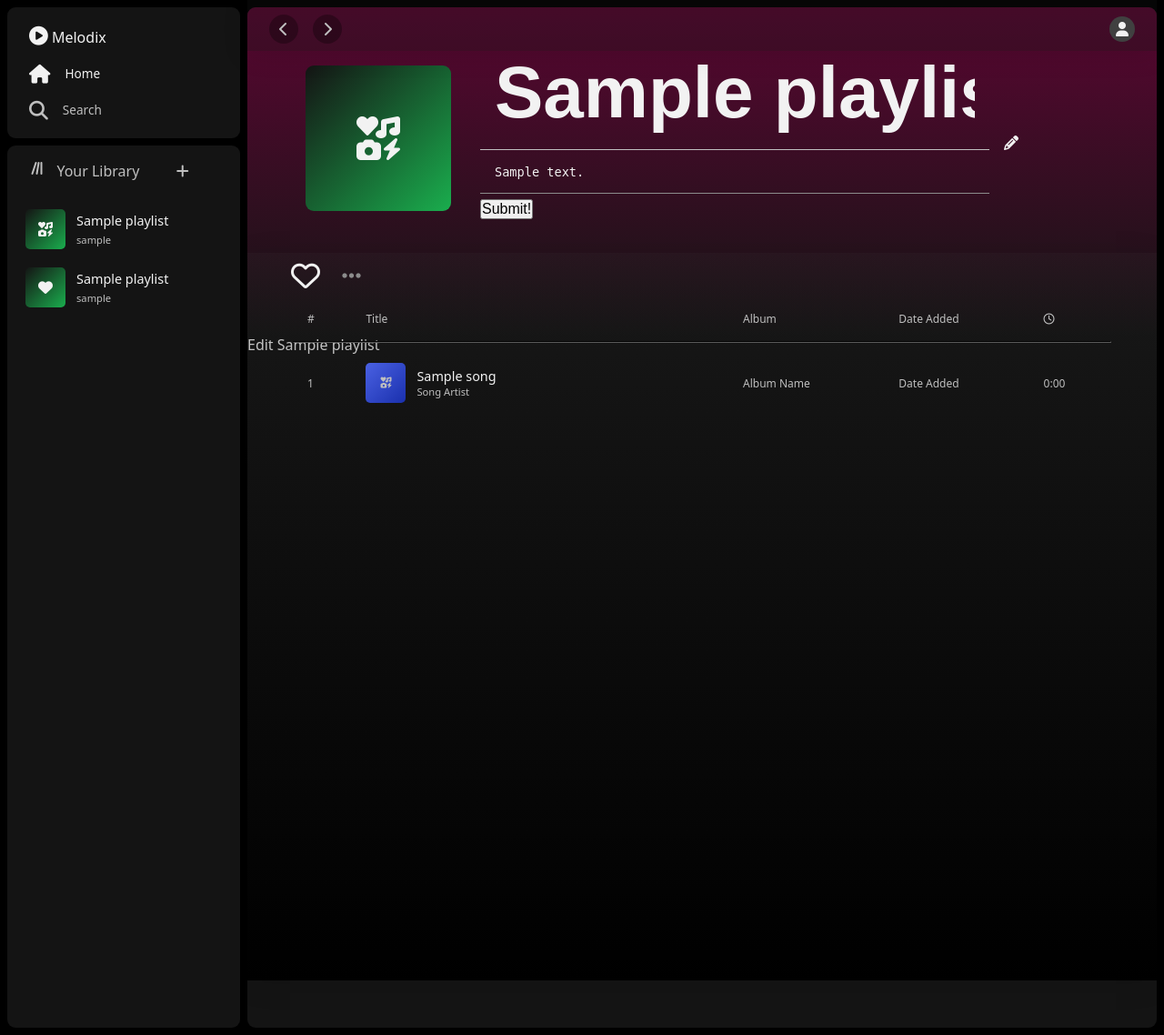
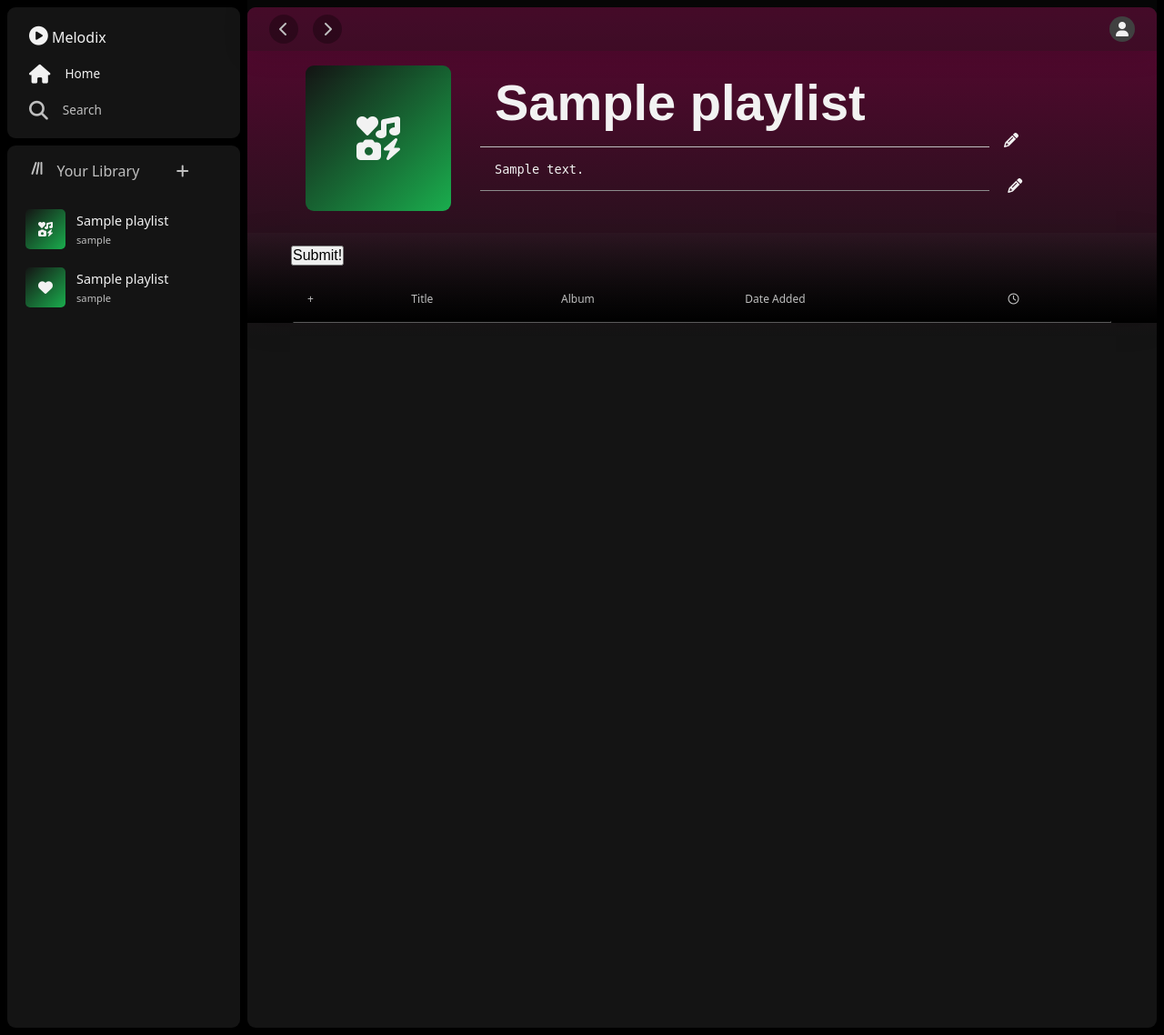
Before and after one commit to Flips97/melodix, a Django app: page /playlists/1/update/ in a window 1280 px wide. Shown: the whole page at 91% size. Run offline with Django 5.2, Linux system fonts and the light colour scheme; a user stored in the database is signed in; tables that the repository leaves empty hold one stand-in row (values such as "Sample post"); lists and menus that the app fills with data are empty; some libraries are stand-ins or nearby versions.

Commit message:
Styles playlist form

```diff
--- a/main_app/static/css/style.css
+++ b/main_app/static/css/style.css
@@ -336,16 +336,16 @@ li {
     outline: 2px solid var(--copy);
 }
 
-.search-bar-div input[type="text"]:-webkit-autofill {
+input[type="text"]:-webkit-autofill {
     font-family: system-ui, -apple-system, BlinkMacSystemFont, 'Segoe UI', Roboto, Oxygen, Ubuntu, Cantarell, 'Open Sans', 'Helvetica Neue', sans-serif;
     box-shadow: 0 0 0 1000px hsl(0, 0%, 13%) inset;
     color: var(--copy);
 }
 
-.search-bar-div input[type="text"]:-webkit-autofill,
-.search-bar-div input[type="text"]:-webkit-autofill:hover,
-.search-bar-div input[type="text"]:-webkit-autofill:focus,
-.search-bar-div input[type="text"]:-webkit-autofill:active {
+input[type="text"]:-webkit-autofill,
+input[type="text"]:-webkit-autofill:hover,
+input[type="text"]:-webkit-autofill:focus,
+input[type="text"]:-webkit-autofill:active {
     font-family: system-ui, -apple-system, BlinkMacSystemFont, 'Segoe UI', Roboto, Oxygen, Ubuntu, Cantarell, 'Open Sans', 'Helvetica Neue', sans-serif;
     box-shadow: 0 0 0 1000px hsl(0, 0%, 13%) inset;
     -webkit-text-fill-color: var(--copy);
@@ -729,8 +729,11 @@ li {
 }
 
 .detail-main {
+    display: flex;
+    flex-direction: column;
+    justify-content: center;
     width: 100%;
-    height: 50rem;
+    flex-grow: 1;
     margin-top: -7rem;
     background: linear-gradient(to bottom, var(--border-translucent3), var(--background));
     box-shadow: var(--box-shadow);
@@ -1117,7 +1120,7 @@ dialog > div > h1 {
 }
 
 .playlist-form-name {
-    margin-top: -4rem;
+    margin-top: -2.5rem;
     display: flex;
     align-items: flex-end;
 }
@@ -1126,7 +1129,7 @@ dialog > div > h1 {
     background-color: transparent;
     border: none;
     border-bottom: 1px solid var(--copy-light);
-    font-size: 5rem;
+    font-size: 3.5rem;
     font-weight: 800;
     max-width: 35rem;
     position: relative;
@@ -1134,7 +1137,8 @@ dialog > div > h1 {
     color: var(--copy);
 }
 
-.playlist-form-name > i {
+.playlist-form-name > i,
+.playlist-form-description > i {
     padding-inline: 1rem;
 }
 
--- a/main_app/templates/base.html
+++ b/main_app/templates/base.html
@@ -185,32 +185,31 @@
         const dropdownAdd = document.getElementById('dropdown-add');
         const dropdownDetail = document.getElementById('dropdown-detail');
         const ellipsis = document.getElementById('ellipsis');
-        const heartToggle = document.getElementById('heart-toggle');
         const detailPlaylistName = document.getElementById('detail-playlist-name');
         const fixedPlaylistName = document.getElementById('fixed-playlist-name');
-        const whoLovesThisModal = document.getElementById('who-loves-this');
-        const openModal = document.getElementById('openModal');
-        const closeModal = document.getElementById('closeModal');
+        // const whoLovesThisModal = document.getElementById('who-loves-this');
+        // const openModal = document.getElementById('openModal');
+        // const closeModal = document.getElementById('closeModal');
 
-        openModal.addEventListener('click', () => {
-            whoLovesThisModal.showModal()
-        });
+        // openModal.addEventListener('click', () => {
+        //     whoLovesThisModal.showModal()
+        // });
 
-        closeModal.addEventListener('click', () => {
-            whoLovesThisModal.close()
-        });
+        // closeModal.addEventListener('click', () => {
+        //     whoLovesThisModal.close()
+        // });
 
-        whoLovesThisModal.addEventListener('click', e => {
-            const dialogDimensions = whoLovesThisModal.getBoundingClientRect()
-            if (
-                e.clientX < dialogDimensions.left ||
-                e.clientX > dialogDimensions.right ||
-                e.clientY < dialogDimensions.top ||
-                e.clientY > dialogDimensions.bottom
-            ) {
-                whoLovesThisModal.close()
-            }
-        })
+        // whoLovesThisModal.addEventListener('click', e => {
+        //     const dialogDimensions = whoLovesThisModal.getBoundingClientRect()
+        //     if (
+        //         e.clientX < dialogDimensions.left ||
+        //         e.clientX > dialogDimensions.right ||
+        //         e.clientY < dialogDimensions.top ||
+        //         e.clientY > dialogDimensions.bottom
+        //     ) {
+        //         whoLovesThisModal.close()
+        //     }
+        // })
 
         // Add closing logic for click outside dropdown
         addNewBtn.addEventListener('click', function() {
--- a/main_app/templates/main_app/playlist_form.html
+++ b/main_app/templates/main_app/playlist_form.html
@@ -20,56 +20,19 @@
                 </div>
                 <div class="playlist-form-description">
                     {{ form.description }}
+                    <i class="fa-solid fa-pencil"></i>
                 </div>
+
+            </div>
+        </div>
+
+
+        <div class="detail-main">
+            <div class="detail-menu">
+
                 <div>
                     <input type="submit" value="Submit!">
                 </div>
-            </div>
-        </div>
-
-        {% if object %}
-        <h1>Edit <span>{{ object.name }}</span></h1>
-        <div class="detail-main">
-            <div class="detail-menu">
-                <div class="detail-favorite">
-
-                    {% if is_favorite %}
-                        <a href="{% url 'unfav_playlist' user.id playlist.id %}">
-                            <i class="fa-solid fa-heart solid-favorite wobble"></i>
-                        </a>
-                    {% else %}
-                        <a href="{% url 'fav_playlist' user.id playlist.id %}" id="heart-toggle">
-                            <i class="fa-regular fa-heart"></i>
-                        </a>
-                    {% endif %}
-                </div>
-
-                <div class="detail-ellipsis">
-                    <i class="fa-solid fa-ellipsis" id="ellipsis"></i>
-                    <div class="dropdown-detail" id="dropdown-detail">
-                        {% if request.user == playlist.user %}
-                        <button id="openModal" type="button">
-                            Who Loves This
-                        </button>
-                        <a href="{% url 'playlists_update' playlist.id %}">
-                            <button>Edit</button>
-                        </a>
-                        <a href="{% url 'playlists_delete' playlist.id %}">
-                            <button>Delete</button>
-                        </a>
-                        {% else %}
-                        {% endif %}
-                    </div>
-                </div>
-                <dialog class="who-loves-this" id="who-loves-this">
-                    <div>
-                        <h1>Users who like this</h1>
-                        {% for user in user_favs %}
-                            {{ user }}
-                        {% endfor %}
-                    </div>
-                    <button id="closeModal" type="button">Close</button>
-                </dialog>
 
             </div>
 
@@ -77,7 +40,7 @@
                 <table class="songs-table">
 
                     <tr>
-                        <th>#</th>
+                        <th>+</th>
                         <th>Title</th>
                         <th>Album</th>
                         <th>Date Added</th>
@@ -90,10 +53,11 @@
                             <hr>
                         </td>
                     </tr>
-                    {% if playlist.songs.count %}
-                    {% for song in playlist.songs.all %}
+                    {% for song in songs %}
                     <tr class="song-hover">
-                        <td  data-cell="#">{{ forloop.counter }}</td>
+                        <td data-cell="Add">
+                            <button type="button" class="add-song-btn" data-song-id="{{ song.id }}">+</button>
+                        </td>
                         <td data-cell="Title">
                             <div class="detail-each-song">
                                 <div class="song-cover">
@@ -114,15 +78,42 @@
                         <td data-cell="Length">0:00</td>
                     </tr>
                     {% endfor %}
-                    {% endif %}
                 </table>
             </div>
         </div>
-        {% else %}
-        <h1>Add Songs</h1>
-        {% endif %}
     </form>
 </div>
 
+<script>
+    document.addEventListener('DOMContentLoaded', function () {
+        const addButtons = document.querySelectorAll('.add-song-btn');
+
+        addButtons.forEach(function (button) {
+            button.addEventListener('click', function () {
+                const songId = this.getAttribute('data-song-id');
+                const playlistId = '{{ playlist.id }}';
+                addSongToPlaylist(songId, playlistId);
+            });
+        });
+
+        function addSongToPlaylist(songId, playlistId) {
+            fetch('{% url "assoc_song" playlist_id=0 song_id=0 %}'.replace('0', playlistId).replace('0', songId), {
+                method: 'POST',
+                headers: {
+                    'Content-Type': 'application/json',
+                    'X-CSRFToken': '{{ csrf_token }}',
+                },
+            })
+                .then(response => {
+                    if (response.ok) {
+                        console.log('Song added to playlist successfully');
+                    } else {
+                        console.error('Failed to add song to playlist');
+                    }
+                })
+                .catch(error => console.error('Error:', error));
+        }
+    });
+</script>
 
 {% endblock %}
--- a/main_app/views.py
+++ b/main_app/views.py
@@ -43,7 +43,6 @@ class PlaylistCreate(LoginRequiredMixin, CreateView):
     model = Playlist
     fields = ['name', 'description', 'songs']
 
-
     def form_valid(self, form):
         form.instance.user = self.request.user
         return super().form_valid(form)
@@ -52,7 +51,7 @@ class PlaylistCreate(LoginRequiredMixin, CreateView):
        context = super().get_context_data(**kwargs)
        context['songs'] = Song.objects.all()
        return context
-#
+
 class PlaylistUpdate(LoginRequiredMixin, UpdateView):
     model = Playlist
     fields = ['name', 'description', 'songs']
```
